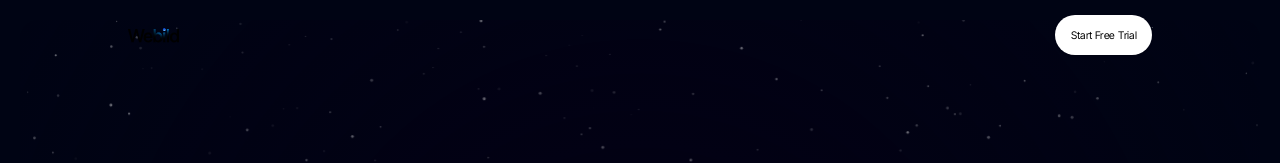
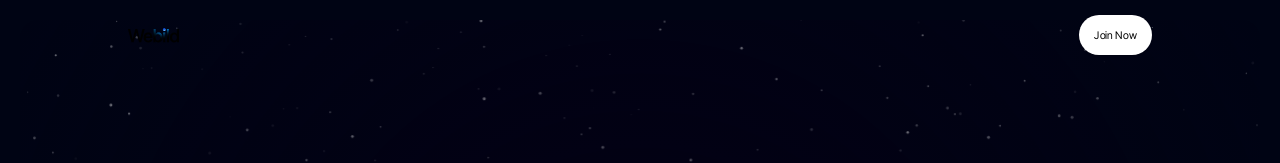
Before and after one commit to vitaleymulikacatchup/2d7aa446-acde-4fc2-98c1-a511d830a3c5, a Next.js app: page / in a window 1280 px wide. Shown: the top 163 px of the page. Built offline with nearby package versions, Linux system fonts and the light colour scheme.

Commit message:
Update project files

```diff
--- a/src/app/page.tsx
+++ b/src/app/page.tsx
@@ -23,10 +23,11 @@ export default function Home() {
       <div id="nav" data-section="nav">
         <NavbarStyleMinimal
           logoSrc="/images/logo.svg"
-          logoWidth={50}
-          logoHeight={50}
-          buttonText="Start Free Trial"
-          navItems={links}
+          logoAlt="Webild"
+          leftButtonText="Menu"
+          rightButtonText="Contact"
+          onLeftButtonClick={() => alert('Menu clicked')}
+          onRightButtonClick={() => alert('Contact clicked')}
         />
       </div>
       <div id="hero" data-section="hero" className="scroll-mt-24">
@@ -70,7 +71,7 @@ export default function Home() {
       <div id="footer" data-section="footer">
         <FooterLogoEmphasisBackgroundGradient
           logoSrc="/images/logo.svg"
-          logoText="Your Brand"
+          logoText="Webild"
           items={[
             { label: "Privacy Policy", onClick: () => alert('Privacy Policy Clicked') },
             { label: "Terms of Service", onClick: () => alert('Terms of Service Clicked') },
```
